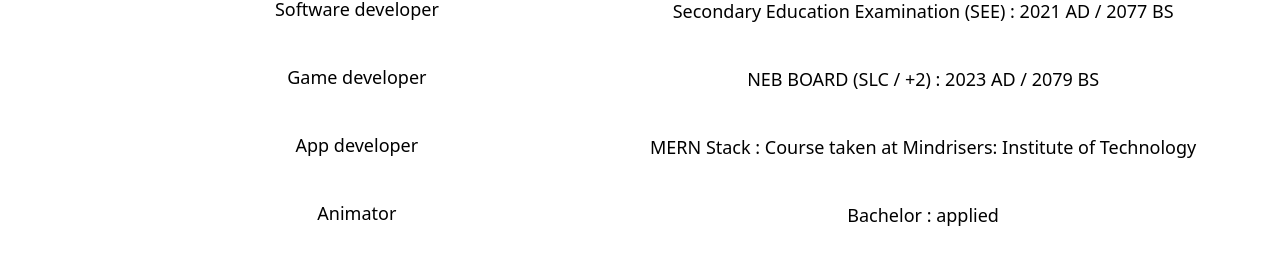
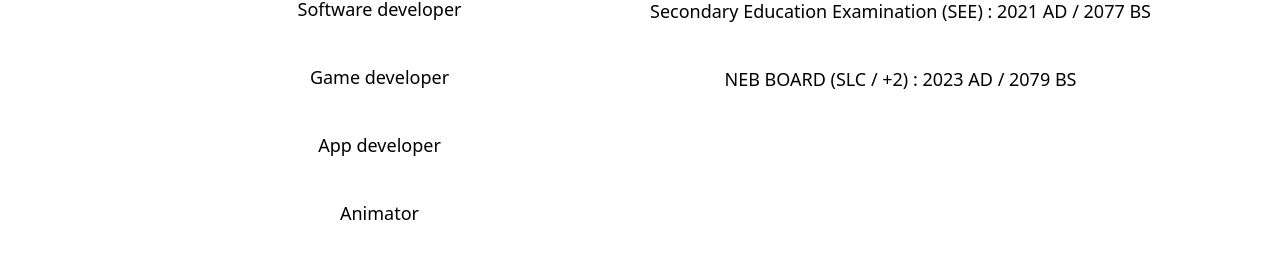
Before and after one commit to Luckyzen69/official-website, a React (Vite) app: page / in a window 1280 px wide. Shown: the part 1417-1696 px from the top of the page. Built offline with nearby package versions, Linux system fonts and the light colour scheme.

Commit message:
Remove information about MERN stack course and bachelor's application.

```diff
--- a/src/components/about.jsx
+++ b/src/components/about.jsx
@@ -84,8 +84,7 @@ export default function About(){
 <ul className="space-y-10 mt-6 font-mono ">
     <li className="text-lg"> Secondary Education Examination (SEE) <span>: 2021 AD / 2077 BS</span></li>
     <li className="text-lg">NEB BOARD (SLC / +2) <span>: 2023 AD / 2079 BS</span></li>
-    <li className="text-lg">MERN Stack : Course taken at Mindrisers: Institute of Technology </li>
-    <li className="text-lg">Bachelor : applied </li>
+
 </ul>
 </div>
       </div>
```
